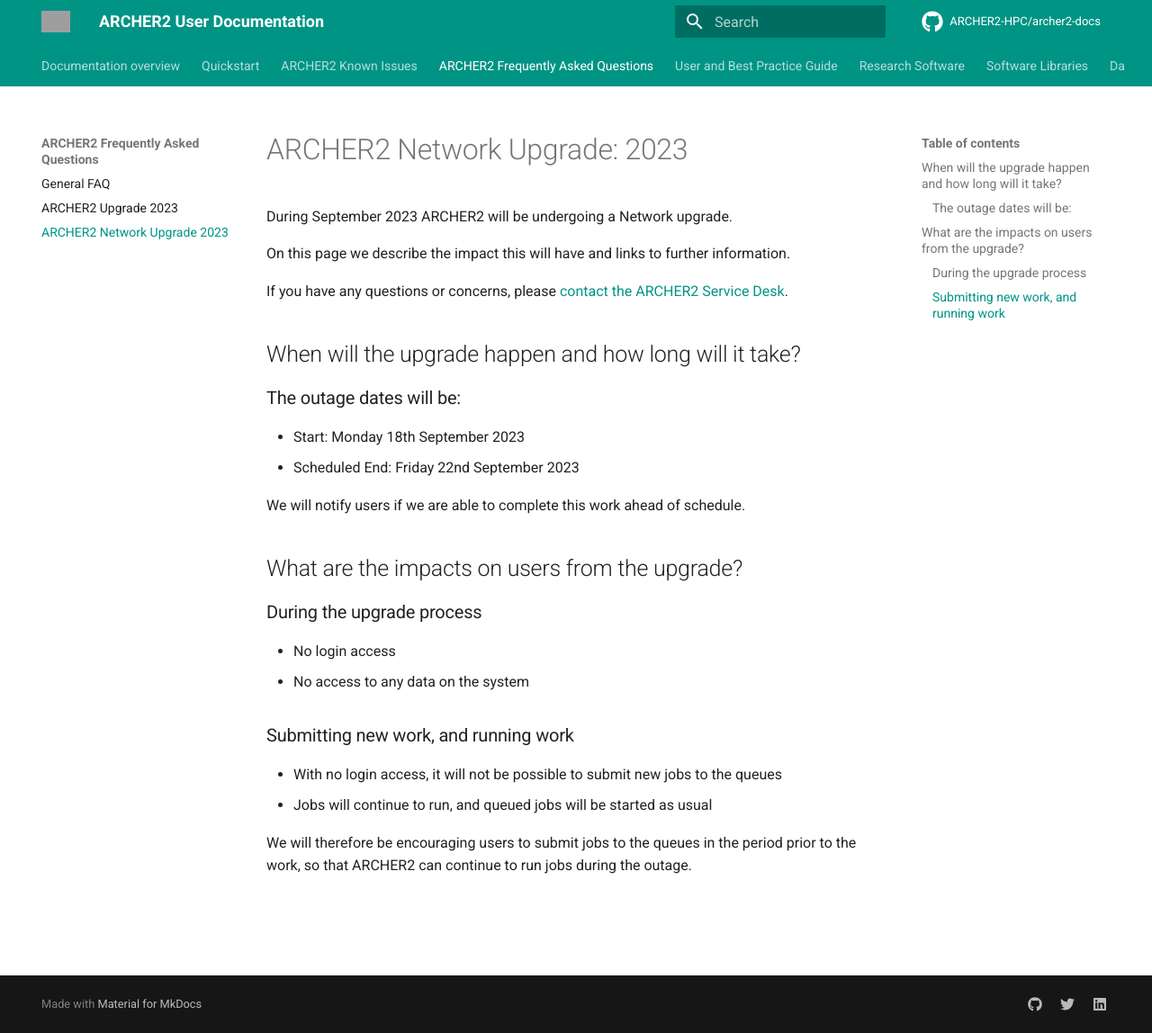
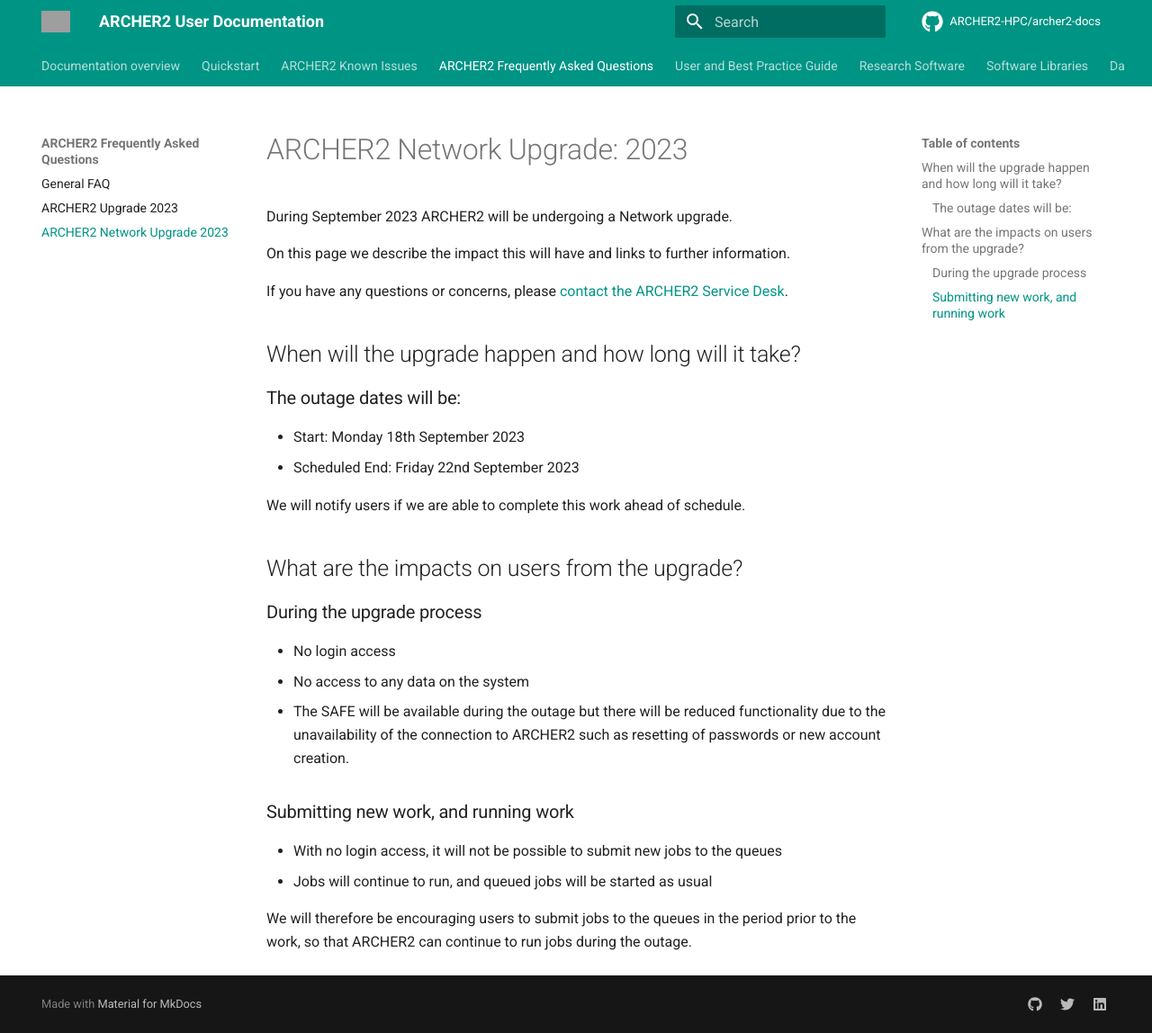
Before and after one commit to ARCHER2-HPC/archer2-docs, an MkDocs documentation site: the page built from docs/faq/network-upgrade-2023.md, in a window 1280 px wide and 1148 px high. Shown: the whole window at 90% size. Built offline with MkDocs 1.6.1 and Material for MkDocs 9.7.7, drawn with Linux system fonts in a browser that asks for light colours; comment, search, counter and statistics services are not loaded; grey boxes are pictures that could not be loaded.

Commit message:
Update network-upgrade-2023.md

```diff
--- a/docs/faq/network-upgrade-2023.md
+++ b/docs/faq/network-upgrade-2023.md
@@ -25,7 +25,7 @@
 
  - No login access
  - No access to any data on the system
-
+- The SAFE will be available during the outage but there will be reduced functionality due to the unavailability of the connection to ARCHER2 such as resetting of passwords or new account creation.
 
 ### Submitting new work, and running work
 
```
